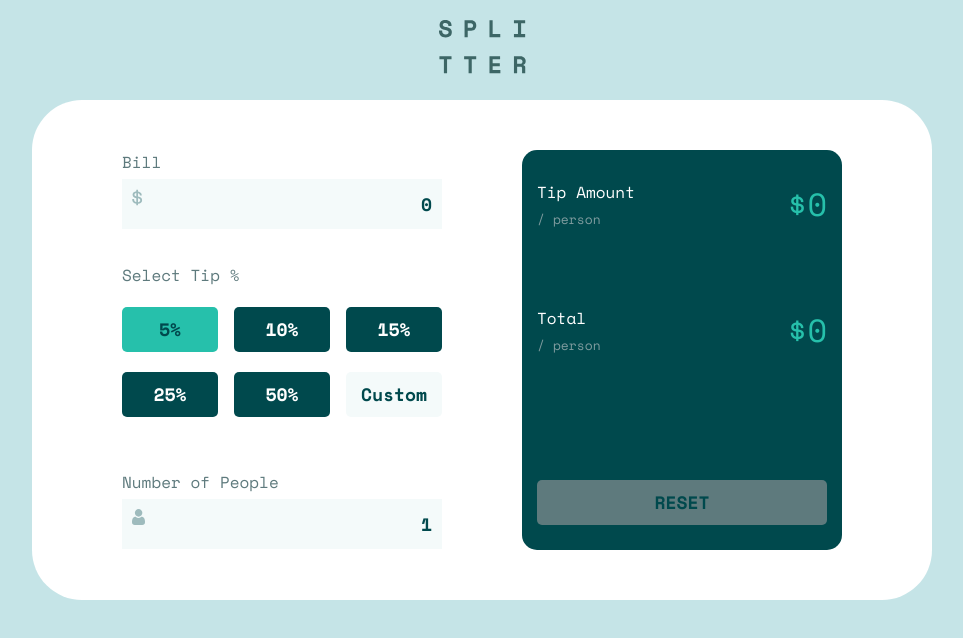
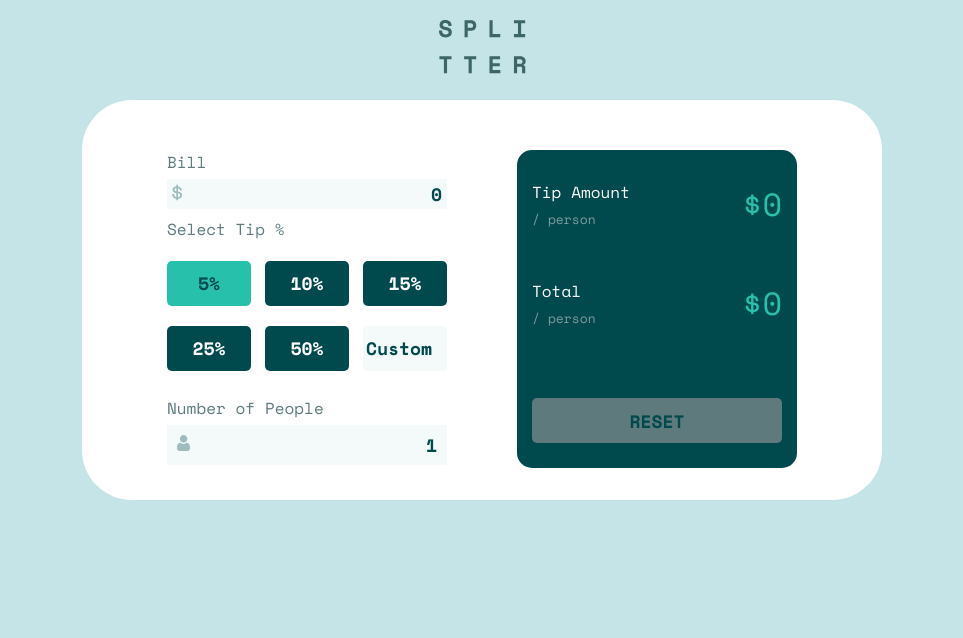
Before and after one commit to cjislegit/tip_calculator, a React (Create React App) app: page / in a window 1280 px wide. Shown: the top 638 px of the page, without its empty margins (158-1121 px from the left). Built offline with nearby package versions, Linux system fonts and the light colour scheme.

Commit message:
Resized bill and number of people input size

```diff
--- a/src/Bill.module.css
+++ b/src/Bill.module.css
@@ -50,4 +50,12 @@
     justify-self: center;
     margin-top: 0;
   }
+
+  .billContainer input[type='text'] {
+    line-height: 20px;
+  }
+
+  .billContainer {
+    padding: 5px;
+  }
 }
--- a/src/NumberOfPeople.module.css
+++ b/src/NumberOfPeople.module.css
@@ -47,5 +47,10 @@
   .numberOfPeople {
     grid-column-start: 1;
     justify-self: center;
+    margin-top: 0;
+  }
+
+  .numberOfPeopleContainer input[type='text'] {
+    line-height: 20px;
   }
 }
--- a/src/SelectTip.module.css
+++ b/src/SelectTip.module.css
@@ -61,6 +61,7 @@ button {
   .selectTip {
     grid-column-start: 1;
     justify-self: center;
+    margin-top: 0;
   }
 
   .selectTipContainer input,
--- a/src/Total.module.css
+++ b/src/Total.module.css
@@ -63,6 +63,7 @@
     justify-self: center;
     flex-direction: row;
     flex-wrap: wrap;
+    box-sizing: border-box;
   }
 
   .total div {
--- a/src/index.css
+++ b/src/index.css
@@ -50,12 +50,12 @@ html {
 
 @media (min-width: 900px) {
   .calculator {
-    max-height: 500px;
+    max-height: 400px;
     border-radius: 50px;
     display: grid;
     grid-template-columns: 50% 50%;
     grid-template-rows: auto;
-    max-width: 900px;
+    max-width: 800px;
     padding: 50px;
   }
 }
```
